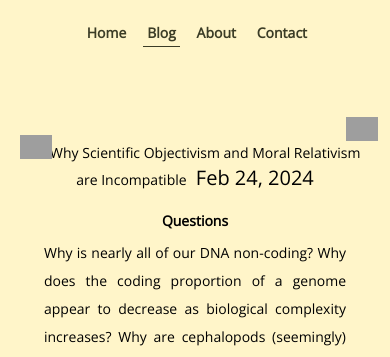
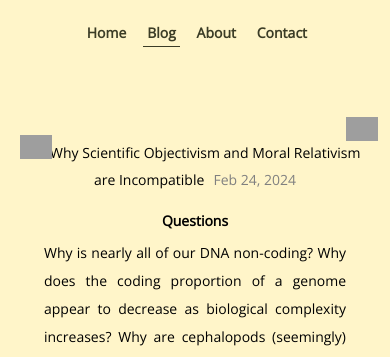
Before and after one commit to richardofarrell/richardofarrell.github.io, a Jekyll site: the page built from blog-list.md, in a window 390 px wide. Shown: the top 357 px of the page. Built offline with Jekyll 4.4.1, drawn with Linux system fonts in a browser that asks for light colours; grey boxes are pictures that could not be loaded.

Commit message:
Update blog-lists.html

```diff
--- a/_layouts/blog-lists.html
+++ b/_layouts/blog-lists.html
@@ -26,7 +26,8 @@ layout: default
     }
 
     .postDate {
-        font-size: clamp(16px, 20px, 28px);
+        font-size: clamp(10px, 14px, 20px);
+        color: #808080;
     }
 </style>
 
```
